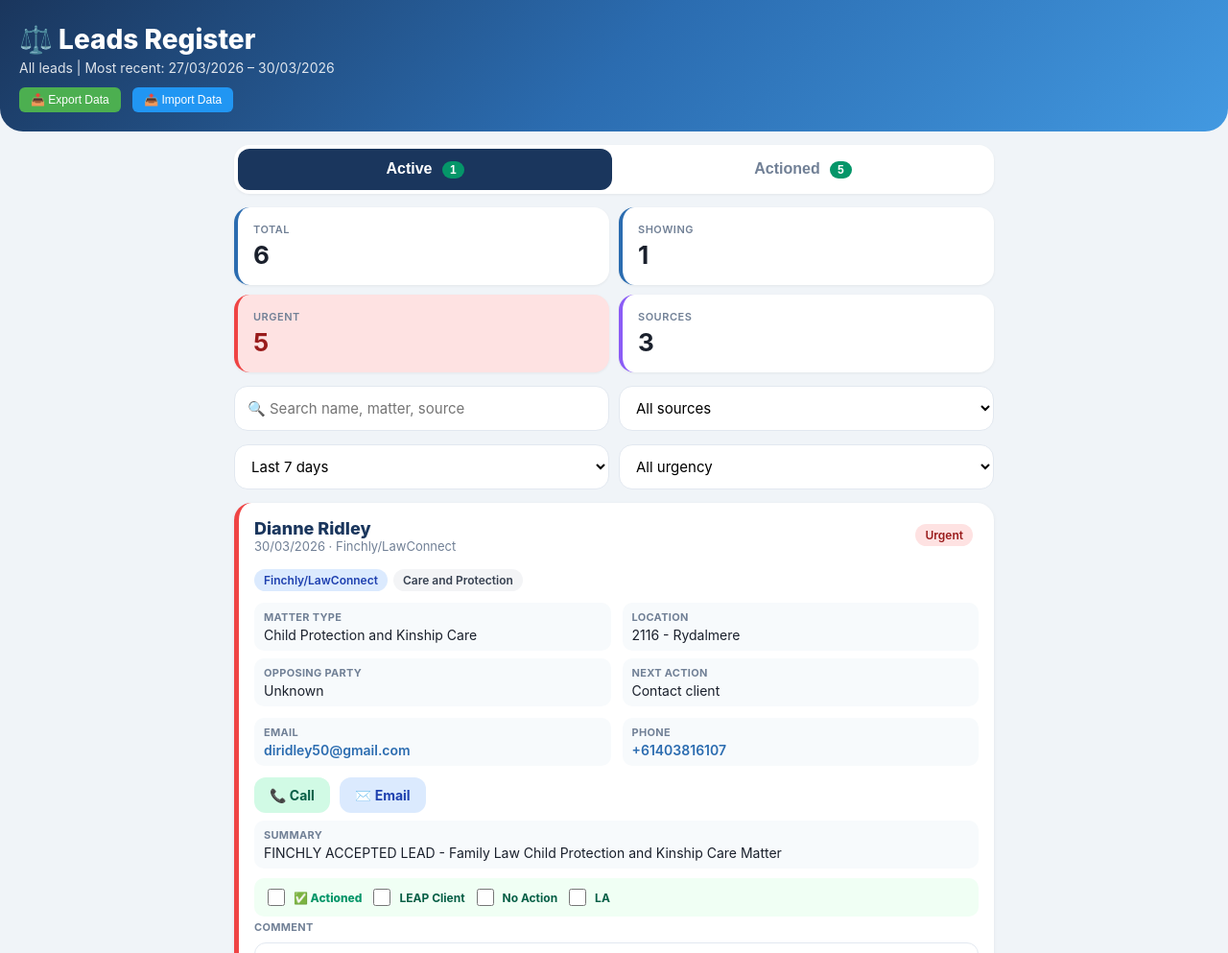
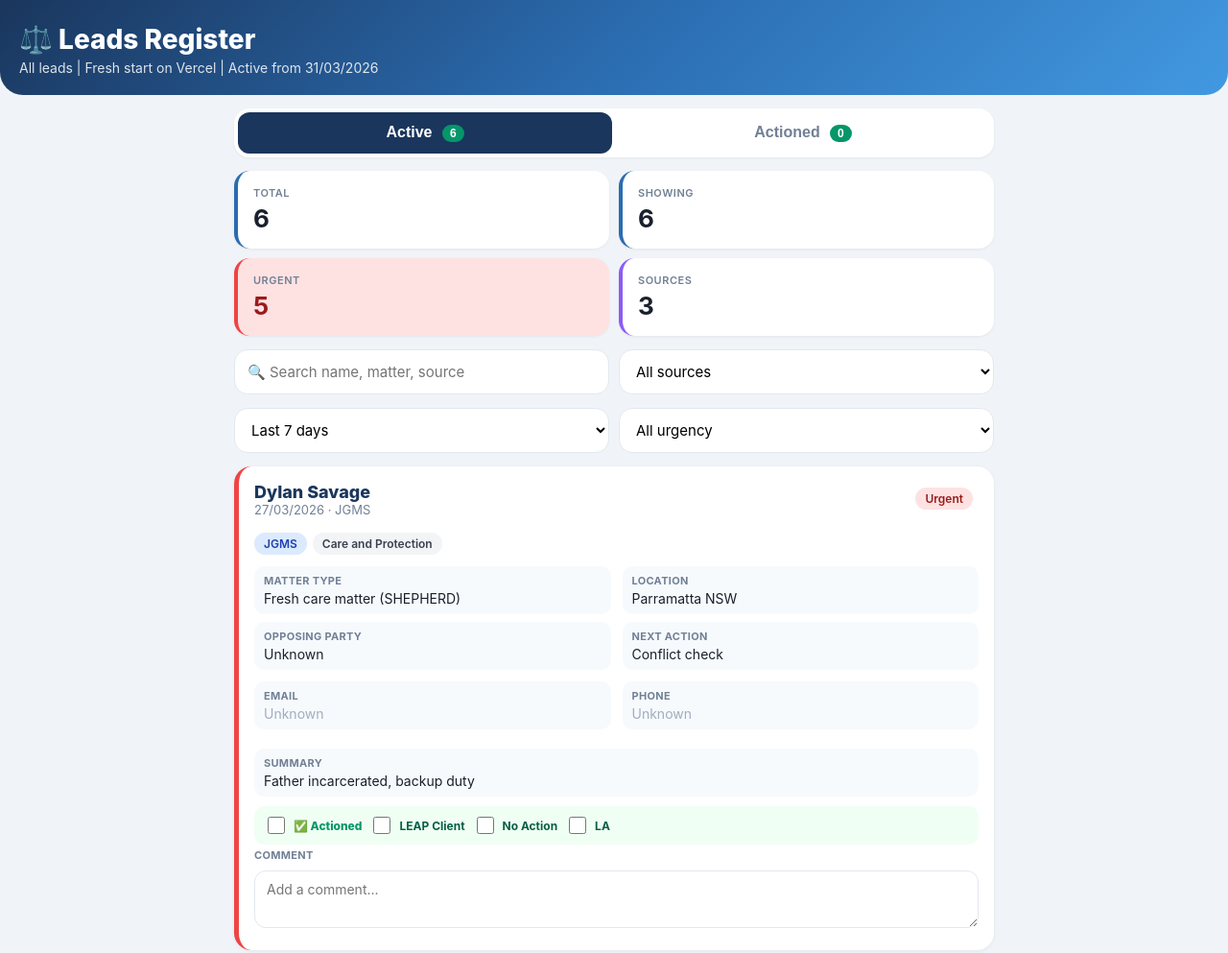
Before and after one commit to jacquigriffin-law/leads-tracker, a plain HTML site: page index.html in a window 1280 px wide. Shown: the top 993 px of the page at 96% size. Drawn offline with Linux system fonts and the light colour scheme.

Commit message:
Clean start: Remove pre-populated data and export buttons for fresh Vercel usage

```diff
--- a/index.html
+++ b/index.html
@@ -61,12 +61,7 @@ a.contact-link{color:#2b6cb0;text-decoration:none;font-weight:600}
 </style>
 </head>
 <body>
-<div class="hero-banner"><h1>&#9878;&#65039; Leads Register</h1><div class="sub">All leads | Most recent: 27/03/2026 &ndash; 30/03/2026</div>
-<div style="margin-top:12px;">
-<button onclick="exportData()" style="background:#4caf50;color:white;border:none;padding:6px 12px;border-radius:6px;margin-right:8px;font-size:12px;cursor:pointer;">📥 Export Data</button>
-<button onclick="importData()" style="background:#2196f3;color:white;border:none;padding:6px 12px;border-radius:6px;margin-right:8px;font-size:12px;cursor:pointer;">📤 Import Data</button>
-<input type="file" id="import-file" accept=".json" style="display:none;" onchange="handleFileImport(this)">
-</div></div>
+<div class="hero-banner"><h1>&#9878;&#65039; Leads Register</h1><div class="sub">All leads | Fresh start on Vercel | Active from 31/03/2026</div></div>
 <div class="wrap">
 <div class="tabs"><button class="tab active" onclick="showTab('active')">Active</button><button class="tab" onclick="showTab('actioned')">Actioned</button></div>
 <div class="stats">
@@ -220,11 +215,7 @@ function exportData(){var data={timestamp:new Date().toISOString(),version:'xena
 function importData(){document.getElementById('import-file').click();}
 function handleFileImport(input){var file=input.files[0];if(!file)return;var reader=new FileReader();reader.onload=function(e){try{var importedData=JSON.parse(e.target.result);if(importedData.version==='xena-leads-v1'&&importedData.data){for(var key in importedData.data){st[key]=importedData.data[key];}localStorage.setItem(SK,JSON.stringify(st));location.reload();alert('✅ Data imported successfully! Page refreshed.');}else{alert('❌ Invalid file format. Please export from leads tracker.');}}catch(error){alert('❌ Error reading file: '+error.message);}};reader.readAsText(file);}
 document.addEventListener('DOMContentLoaded',function(){
-// Pre-populate actioned states to match PythonAnywhere usage (5 actioned, 1 active)
-// Based on Jacqui's usage: Dylan Savage, Rebecca McFarlane, Tyler Henderson, Nina Rose Pardo, Lukas Little are actioned
-// Dianne Ridley remains active
-var defaultActioned = {'actioned-0': true, 'actioned-1': true, 'actioned-2': true, 'actioned-3': true, 'actioned-4': true}; // First 5 leads actioned
-for(var k in defaultActioned){if(!st[k]){st[k]=defaultActioned[k];localStorage.setItem(SK,JSON.stringify(st));}}
+// Clean start - no pre-populated data, fresh beginning on Vercel
 for(var k in st){if(k.startsWith('leap-')||k.startsWith('noAction-')||k.startsWith('laAccepted-')){var el=document.getElementById(k);if(el)el.checked=st[k];}if(k.startsWith('comment-')){var el=document.getElementById(k);if(el)el.value=st[k];}if(k.startsWith('actioned-')&&st[k]){var el=document.getElementById(k);if(el){el.checked=true;var row=el.closest('.row');if(row)row.classList.add('actioned-row');}}}filterRows();updateTabCounts();});
 </script>
 </body></html>
```
